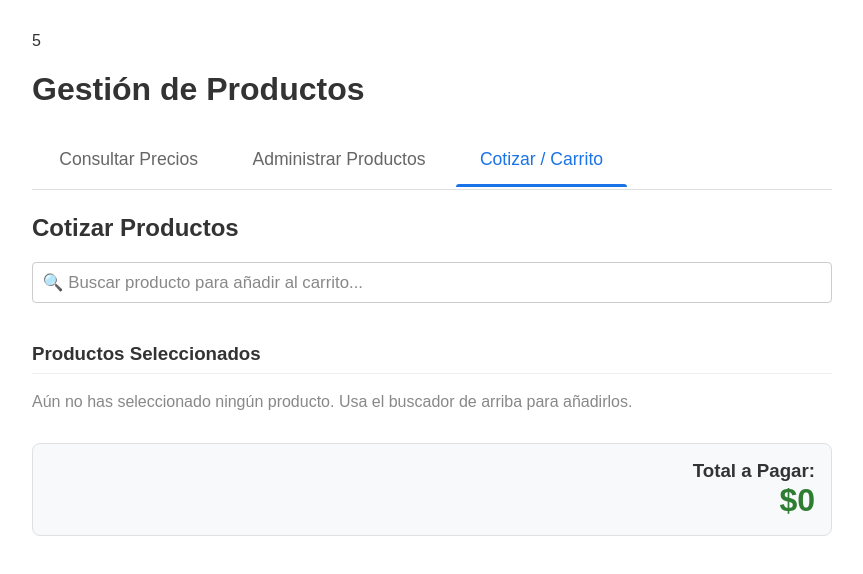
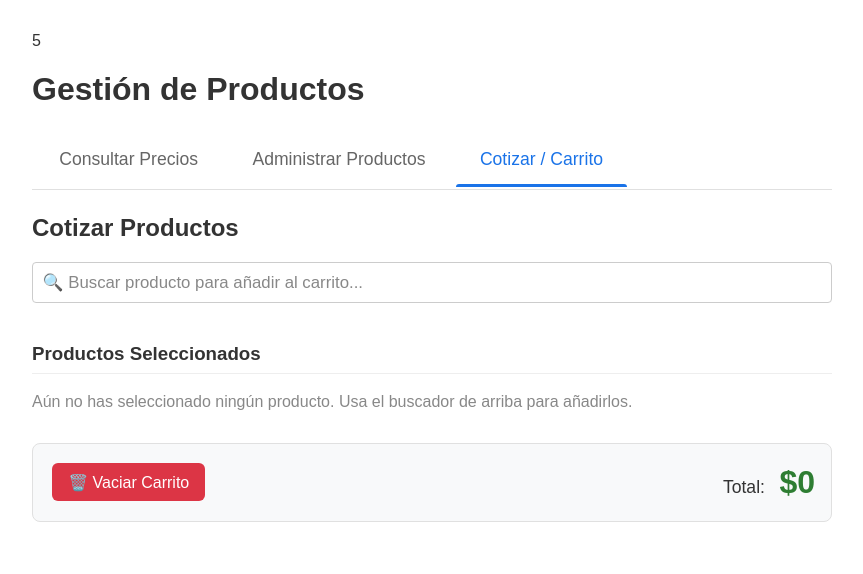
Before and after one commit to jetr6445/Inventario, a plain HTML site: page index.html in a window 1280 px wide. Both pictures are taken after a click on the button "Cotizar / Carrito". Shown: the whole page, without its empty margins (208-1071 px from the left). Drawn offline with nearby package versions, Linux system fonts and the light colour scheme; no server answers.

Commit message:
Update index.html

```diff
--- a/index.html
+++ b/index.html
@@ -211,11 +211,10 @@
     </div>
 
     <!-- Pestaña 3: Carrito / Cotizador (Oculta por defecto) -->
-        <!-- Pestaña 3: Carrito / Cotizador (Oculta por defecto) -->
-    <div id="seccion-carrito" class="seccion">
+      <div id="seccion-carrito" class="seccion">
         <h2>Cotizar Productos</h2>
 
-        <!-- NUEVO: Buscador para el carrito -->
+        <!-- Buscador para el carrito -->
         <div class="buscador-container" style="max-width: 100%; margin-bottom: 1rem;">
             <input type="text" id="buscarCarritoInput" placeholder="🔍 Buscar producto para añadir al carrito..." oninput="filtrarCarrito()" autocomplete="off">
             <button class="btn-limpiar" id="btnLimpiarCarrito" onclick="limpiarBuscadorCarrito()" title="Limpiar búsqueda">
@@ -226,16 +225,27 @@
             </button>
         </div>
 
-        <!-- NUEVO: Contenedor para los resultados de búsqueda -->
+        <!-- Contenedor para los resultados de búsqueda -->
         <div id="resultadosBusquedaCarrito" style="margin-bottom: 1.5rem;"></div>
 
         <!-- LISTA DE PRODUCTOS SELECCIONADOS -->
         <h3 style="border-bottom: 1px solid #eee; padding-bottom: 0.5rem;">Productos Seleccionados</h3>
         <div id="listaCarrito"></div>
 
-        <div style="margin-top: 2rem; padding: 1rem; background-color: #f8f9fa; border-radius: 8px; border: 1px solid #e0e0e0; text-align: right;">
-            <h3 style="margin: 0; color: #333;">Total a Pagar:</h3>
-            <span id="totalCarrito" style="font-size: 2rem; font-weight: bold; color: #2e7d32;">$0</span>
+        <!-- CONTENEDOR DEL TOTAL Y BOTÓN DE VACIAR ACTUALIZADO -->
+        <div style="margin-top: 2rem; padding: 1rem; background-color: #f8f9fa; border-radius: 8px; border: 1px solid #e0e0e0; display: flex; justify-content: space-between; align-items: center;">
+
+            <!-- NUEVO BOTÓN PARA VACIAR -->
+            <button class="btn-accion btn-eliminar" onclick="vaciarCarrito()" style="padding: 0.6rem 1rem; font-size: 1rem;">
+                🗑️ Vaciar Carrito
+            </button>
+
+            <!-- TOTAL A PAGAR -->
+            <div style="text-align: right;">
+                <span style="font-size: 1.1rem; color: #333; margin-right: 10px;">Total:</span>
+                <span id="totalCarrito" style="font-size: 2rem; font-weight: bold; color: #2e7d32;">$0</span>
+            </div>
+
         </div>
     </div>
 
```
